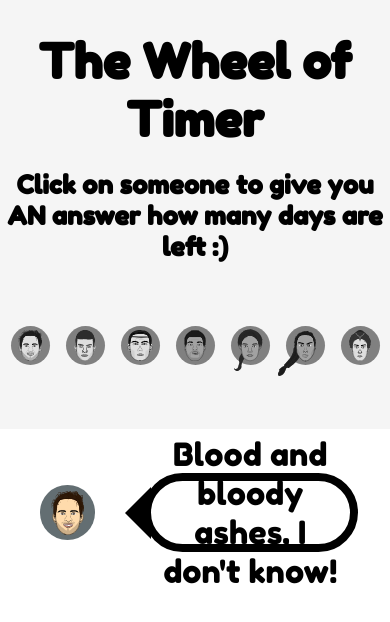
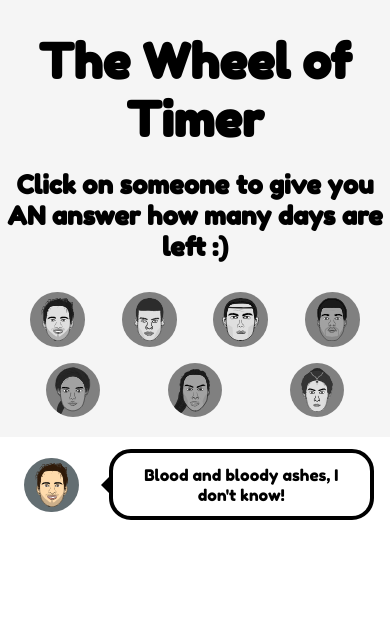
Before and after one commit to ilijapavlovic95/wot-question, a React (Create React App) app: page / in a window 390 px wide. Both pictures are taken after a click on the element 30 px from the left and 345 px from the top of the page. Shown: the top 622 px of the page. Built offline with nearby package versions, Linux system fonts and the light colour scheme.

Commit message:
Fixes style for smaller devices.

```diff
--- a/src/App.css
+++ b/src/App.css
@@ -63,3 +63,38 @@ h2 {
   border-bottom: 26px solid transparent;
   border-right: 26px solid black;
 }
+
+@media only screen and (max-width: 800px) {
+  body {
+    padding-bottom: 1rem;
+  }
+  .team-wrapper {
+    flex-wrap: wrap;
+    padding: 12px;
+    padding-top: 22px;
+  }
+  .team-wrapper .char-wrapper {
+    flex: 22vw;
+    margin: 8px 0;
+    display: flex;
+    justify-content: center;
+  }
+  .answer-wrapper {
+    /*  */
+    margin-bottom: 0;
+    margin-top: 12px;
+    padding: 16px;
+  }
+  .answer-wrapper .answer-baloon {
+    border: 4px solid black;
+    border-radius: 22px;
+    margin-left: 22px;
+    font-size: 1rem;
+  }
+  .answer-baloon:after {
+    left: -12px;
+    border-top: 12px solid transparent;
+    border-bottom: 12px solid transparent;
+    border-right: 12px solid black;
+  }
+}
--- a/src/App.js
+++ b/src/App.js
@@ -8,13 +8,24 @@ function App() {
 
   const [characters, setCharacters] = useState([]);
   const [answers, setAnswers] = useState([]);
-  const [visibleAnswer, setVisibleAnswer] = useState("");
-  const [chosenCharacter, setChosenCharacter] = useState(null);
+  const [visibleAnswers, setVisibleAnswers] = useState([]);
+  // const [chosenCharacter, setChosenCharacter] = useState(null);
 
   useEffect(() => {
     setCharacters(shuffleArray(CHARACTERS));
     setAnswers(ANSWERS);
   }, []);
+
+  const addVisibleAnswer = (answerId, answer) => {
+    const clonedVisibleAnswers = [...visibleAnswers];
+    // const index = clonedVisibleAnswers.indexOf((el) => el.id === answerId);
+    // if (index > -1) {
+    //   clonedVisibleAnswers.splice(index, 1);
+    // }
+    const updatedAnswer = { ...answers.find((el) => el.id === answerId) };
+    updatedAnswer.answer = answer;
+    setVisibleAnswers([updatedAnswer, ...clonedVisibleAnswers]);
+  };
 
   const shuffleArray = (unshuffledArray) => {
     return unshuffledArray
@@ -23,24 +34,11 @@ function App() {
       .map(({ value }) => value);
   };
 
-  // const answerTypeWriter = (speed, answer, i) => {
-  //   if (i < answer.length) {
-  //     console.log("answer: ", answer);
-  //     console.log("visibleAnswer: ", visibleAnswer);
-  //     const newValue = visibleAnswer + answer.charAt(i);
-  //     console.log("newValue: ", newValue);
-  //     setVisibleAnswer(newValue);
-  //     console.log(visibleAnswer);
-  //     i++;
-  //     setTimeout(() => {
-  //       answerTypeWriter(speed, answer, i);
-  //     }, speed);
-  //   }
-  // };
+  const getCharacterById = (id) => {
+    return characters.find((el) => el.id === id);
+  };
 
   const onCharacterChoose = (characterId) => {
-    setVisibleAnswer(null);
-
     let clonedAnswers = [...answers];
     let answerIndex = 0;
     for (let index = 0; index < answers.length; index++) {
@@ -61,9 +59,9 @@ function App() {
         answer = answer.replace(":minutes:", minutes);
         answer = answer.replace(":seconds:", seconds);
 
-        setVisibleAnswer(answer);
+        addVisibleAnswer(answerObj.id, answer);
 
-        setChosenCharacter(characters.find((el) => el.id === answerObj.character));
+        // setChosenCharacter(characters.find((el) => el.id === answerObj.character));
         clonedAnswers.splice(answerIndex, 1);
         const updatedAnswers = [...clonedAnswers, answerObj];
         setAnswers(updatedAnswers);
@@ -97,9 +95,8 @@ function App() {
       <div className="team-wrapper">
         {characters.map((el) => {
           return (
-            <div className="char-wrapper">
+            <div className="char-wrapper" key={el.id}>
               <Character
-                key={el.id}
                 id={el.id}
                 color={el.color}
                 name={el.name}
@@ -112,21 +109,19 @@ function App() {
           );
         })}
       </div>
-      {chosenCharacter ? (
-        <div className="answer-wrapper">
+      {visibleAnswers.map((answer, index) => (
+        <div className="answer-wrapper" key={answer.id + index}>
           <Character
-            id={chosenCharacter.id}
-            color={chosenCharacter.color}
-            name={chosenCharacter.name}
-            code={chosenCharacter.code}
+            id={answer.character}
+            code={getCharacterById(answer.character).code}
+            color={getCharacterById(answer.character).color}
+            name={getCharacterById(answer.character).name}
             isChosen={true}
             onClick={() => {}}
           ></Character>
-          <div className="answer-baloon">{visibleAnswer}</div>
+          <div className="answer-baloon">{answer.answer}</div>
         </div>
-      ) : (
-        ""
-      )}
+      ))}
     </div>
   );
 }
--- a/src/components/Character.css
+++ b/src/components/Character.css
@@ -10,6 +10,11 @@
   transition: background 0.2s;
 }
 @media only screen and (max-width: 600px) {
+  .char-circle {
+    width: 14vw;
+    height: 14vw;
+    overflow: hidden;
+  }
   .char-circle h3 {
     display: none;
   }
--- a/src/data.js
+++ b/src/data.js
@@ -46,68 +46,83 @@ const CHARACTERS = [
 const ANSWERS = [
   // mat
   {
+    id: "mc1",
     character: "mc",
     answer: "Blood and bloody ashes, I don't know!",
   },
   {
+    id: "mc2",
     character: "mc",
     answer: "Ask Perrin or Rand. They'll know.",
   },
   // moiraine
   {
+    id: "md1",
     character: "md",
     answer: "There are neither beginnings nor endings to the Wheel of Time.",
   },
   {
+    id: "md2",
     character: "md",
     answer: "I'll tell you when the time comes.",
   },
   // lan
   {
+    id: "l1",
     character: "l",
     answer: "...",
   },
   {
+    id: "l2",
     character: "l",
     answer: ":days: days.",
   },
   // nynaeve
   {
+    id: "n1",
     character: "n",
     answer: "Name yourself, stranger.",
   },
   {
+    id: "n2",
     character: "n",
     answer: "It's Women's Circle business.",
   },
   // perrin
   {
+    id: "p1",
     character: "p",
     answer: "Ask Mat or Rand. They'll know.",
   },
   {
+    id: "p2",
     character: "p",
     answer: "It starts in :days: days. But give me a minute, just to check once more.",
   },
   // rand
   {
+    id: "r1",
     character: "r",
     answer: "Who are you? Did you see my sheep?",
   },
   {
+    id: "r2",
     character: "r",
     answer: "Ask Perrin or Mat. They'll know.",
   },
   // egwene
   {
+    id: "e1",
     character: "e",
     answer: ":days: days and :hours: hours. Do you need minutes?",
   },
   {
+    id: "e2",
     character: "e",
     answer: ":days: days, :hours: hours and :minutes: minutes. You don't want seconds? Why not?",
   },
   {
+    id: "e3",
     character: "e",
     answer: ":days: days, :hours: hours, :minutes: minutes and :seconds: seconds",
   },
```
